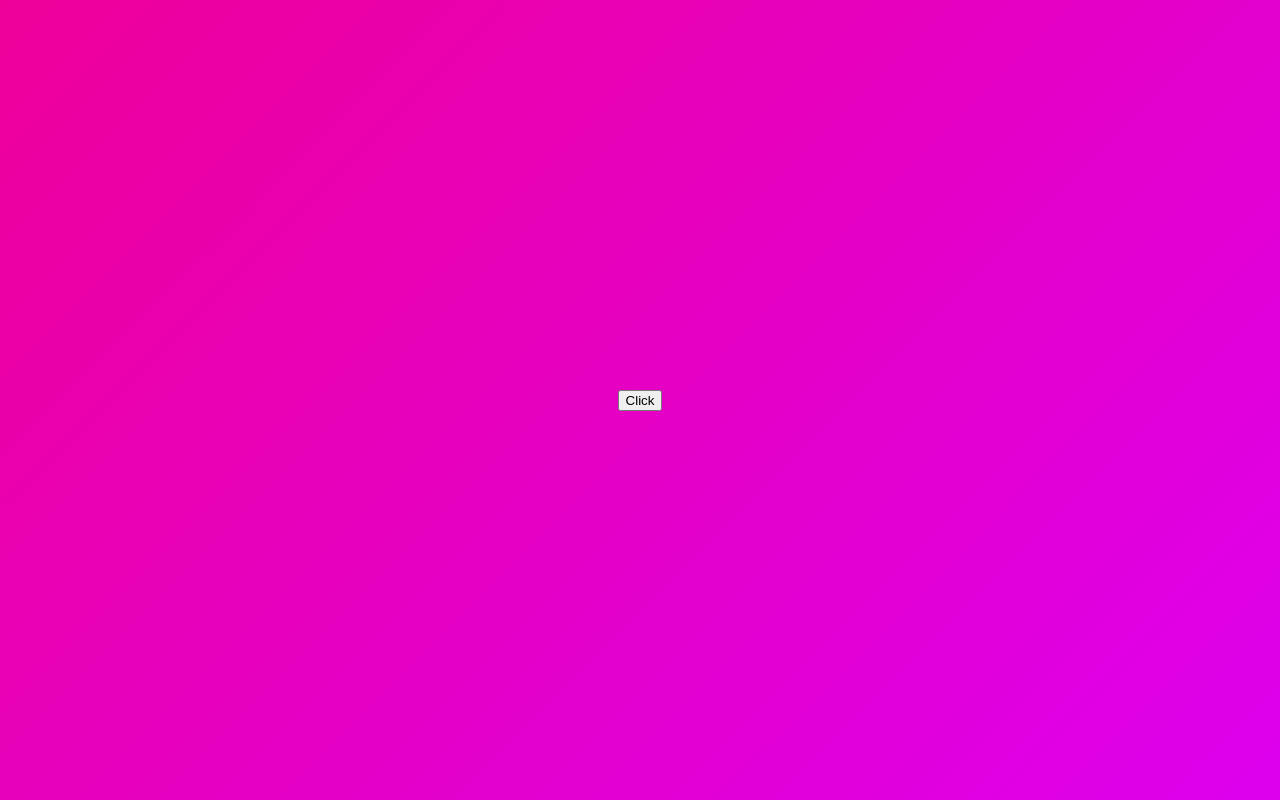
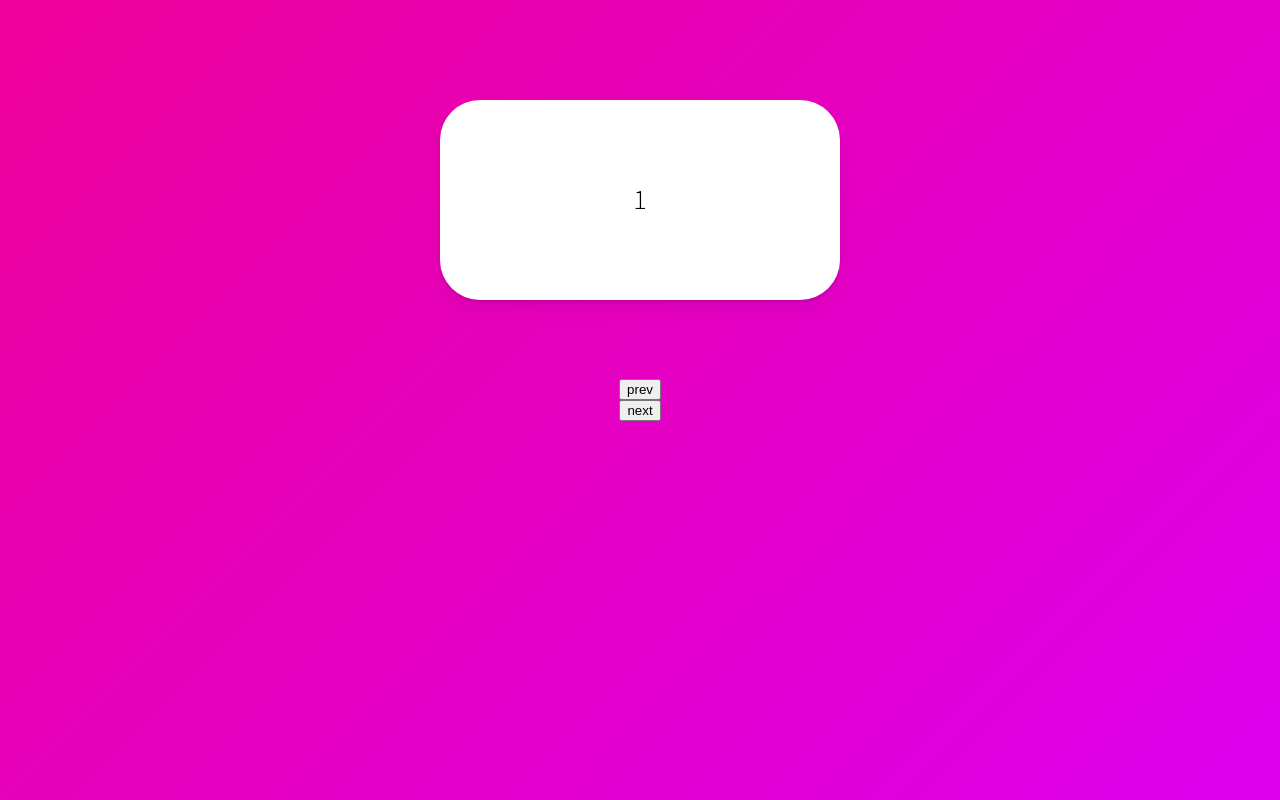
Before and after one commit to dany02/react-animate-study, a React (Create React App) app: page / in a window 1280 px wide. Built offline with nearby package versions, Linux system fonts and the light colour scheme.

Commit message:
Framer - Slider

```diff
--- a/src/App.tsx
+++ b/src/App.tsx
@@ -8,6 +8,7 @@
     display: flex;
     justify-content: center;
     align-items: center;
+    flex-direction: column;
 `;
 
 const Box = styled(motion.div)`
@@ -17,42 +18,64 @@
     border-radius: 40px;
     position: absolute;
     top: 100px;
+    display: flex;
+    justify-content: center;
+    align-items: center;
+    font-size: 28px;
     box-shadow: 0 2px 3px rgba(0, 0, 0, 0.1), 0 10px 20px rgba(0, 0, 0, 0.06);
 `;
 
-const boxVariants = {
-    initial: {
+const box = {
+    entry: (back: boolean) => ({
+        x: back? -500 : 500,
         opacity: 0,
         scale: 0,
-    },
-    visible: {
+    }),
+    center: {
+        x: 0,
         opacity: 1,
         scale: 1,
-        rotateZ: 360,
+        transition: {
+            duration: 0.3,
+        },
     },
-    leaving: {
+    exit: (back: boolean) => ({
+        x: back ? 500 : -500,
         opacity: 0,
-		scale: 0,
-        y: 50,
-    },
+        scale: 0,
+        transition: {
+            duration: 0.3,
+        },
+    }),
 };
 
 function App() {
-    const [showing, setShowing] = useState(false);
-    const toggleShowgin = () => setShowing((prev) => !prev);
+    const [visible, setVisible] = useState(1);
+    const [back, setBack] = useState(false);
+    const nextPlease = () => {
+        setBack(false);
+        setVisible((prev) => (prev === 10 ? 10 : prev + 1));
+    };
+    const prevPlease = () => {
+        setBack(true);
+        setVisible((prev) => (prev === 1 ? 1 : prev - 1));
+    };
     return (
         <Wrapper>
-            <AnimatePresence>
-                {showing ? (
-                    <Box
-                        variants={boxVariants}
-                        initial="initial"
-                        animate="visible"
-                        exit="leaving"
-                    />
-                ) : null}
+            <AnimatePresence mode="wait" custom={back}>
+                <Box
+                    custom={back}
+                    variants={box}
+                    initial="entry"
+                    animate="center"
+                    exit="exit"
+                    key={visible}
+                >
+                    {visible}
+                </Box>
             </AnimatePresence>
-            <button onClick={toggleShowgin}>Click</button>
+            <button onClick={prevPlease}>prev</button>
+            <button onClick={nextPlease}>next</button>
         </Wrapper>
     );
 }
```
